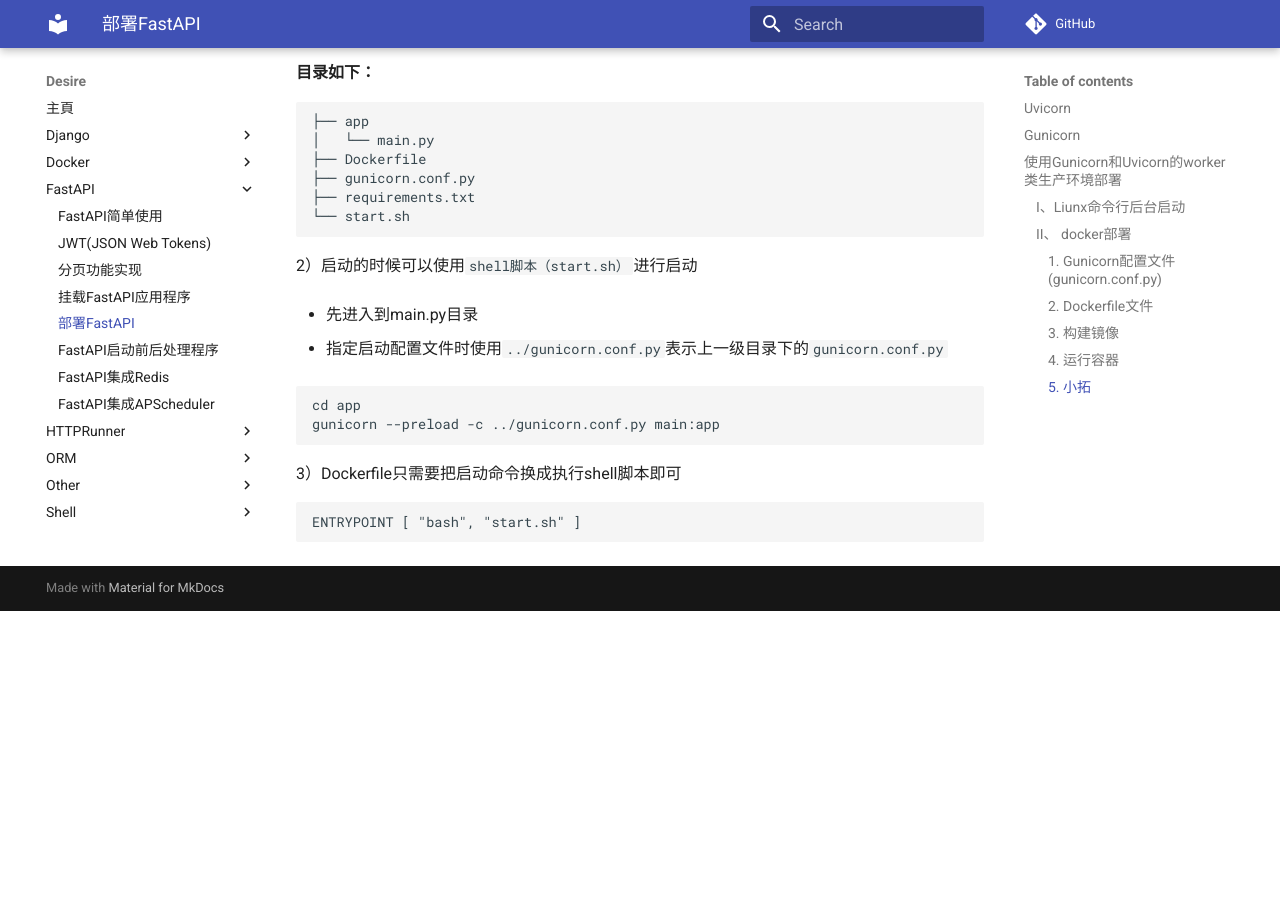
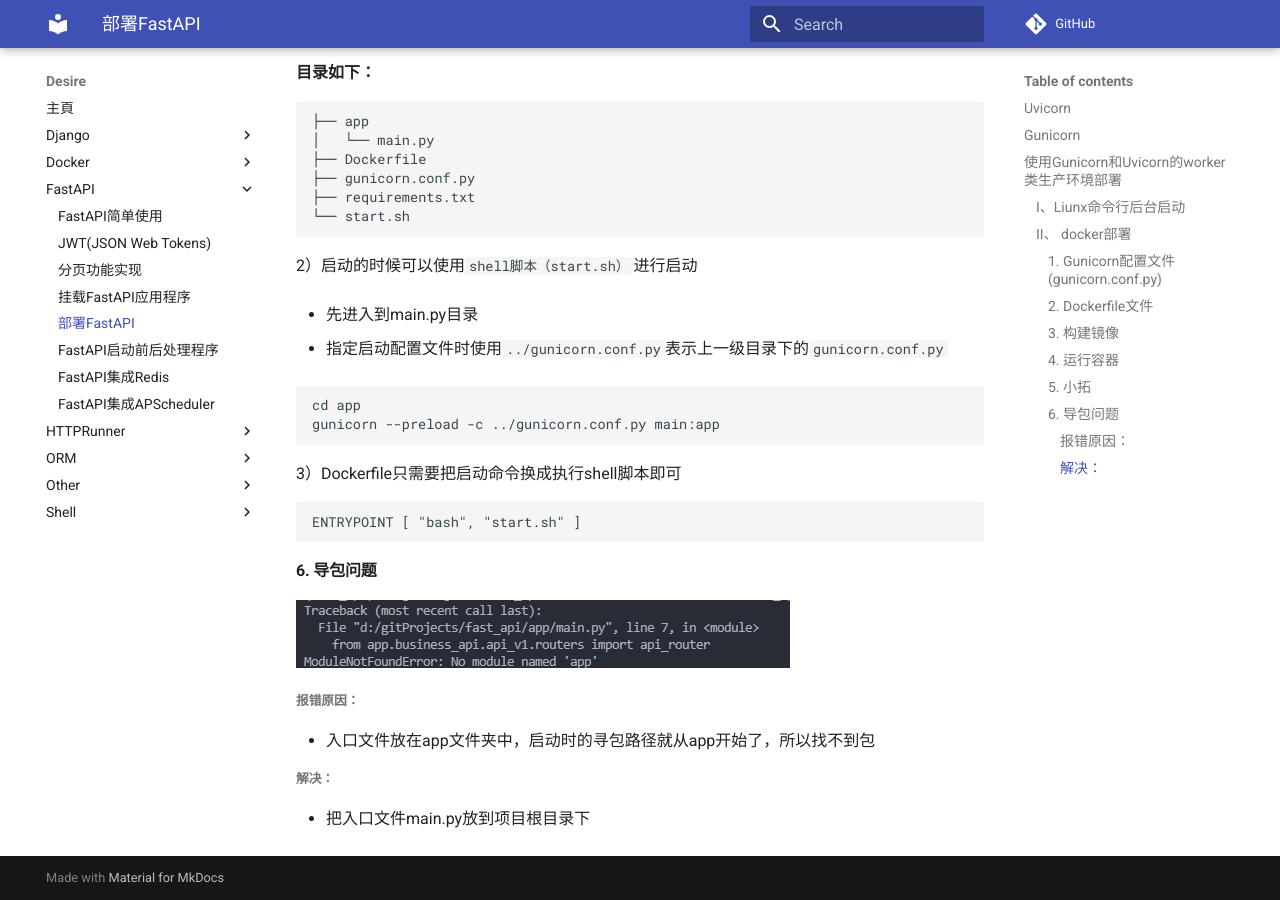
Before and after one commit to XD825/xd825.github.io, an MkDocs documentation site: the page built from docs/FastAPI/005部署FastAPI.md, in a window 1280 px wide and 900 px high, scrolled down 2294 px. Built offline with MkDocs 1.6.1 and Material for MkDocs 9.7.7, drawn with Linux system fonts in a browser that asks for light colours; comment, search, counter and statistics services are not loaded; before the commit the page ends 2905 px from its top, so only the background shows below that.

Commit message:
部署FastAPI

````diff
--- a/docs/FastAPI/005部署FastAPI.md
+++ b/docs/FastAPI/005部署FastAPI.md
@@ -126,3 +126,15 @@ gunicorn --preload -c ../gunicorn.conf.py main:app
 ```dockerfile
 ENTRYPOINT [ "bash", "start.sh" ]
 ```
+
+#### 6. 导包问题
+
+![报错信息](./assets/Snipaste_2021-06-10_11-22-04.png)
+
+##### 报错原因：
+
+- 入口文件放在app文件夹中，启动时的寻包路径就从app开始了，所以找不到包
+
+##### 解决：
+
+- 把入口文件main.py放到项目根目录下
````
Also changed, not shown: docs/FastAPI/assets/Snipaste_2021-06-10_11-22-04.png (added).
